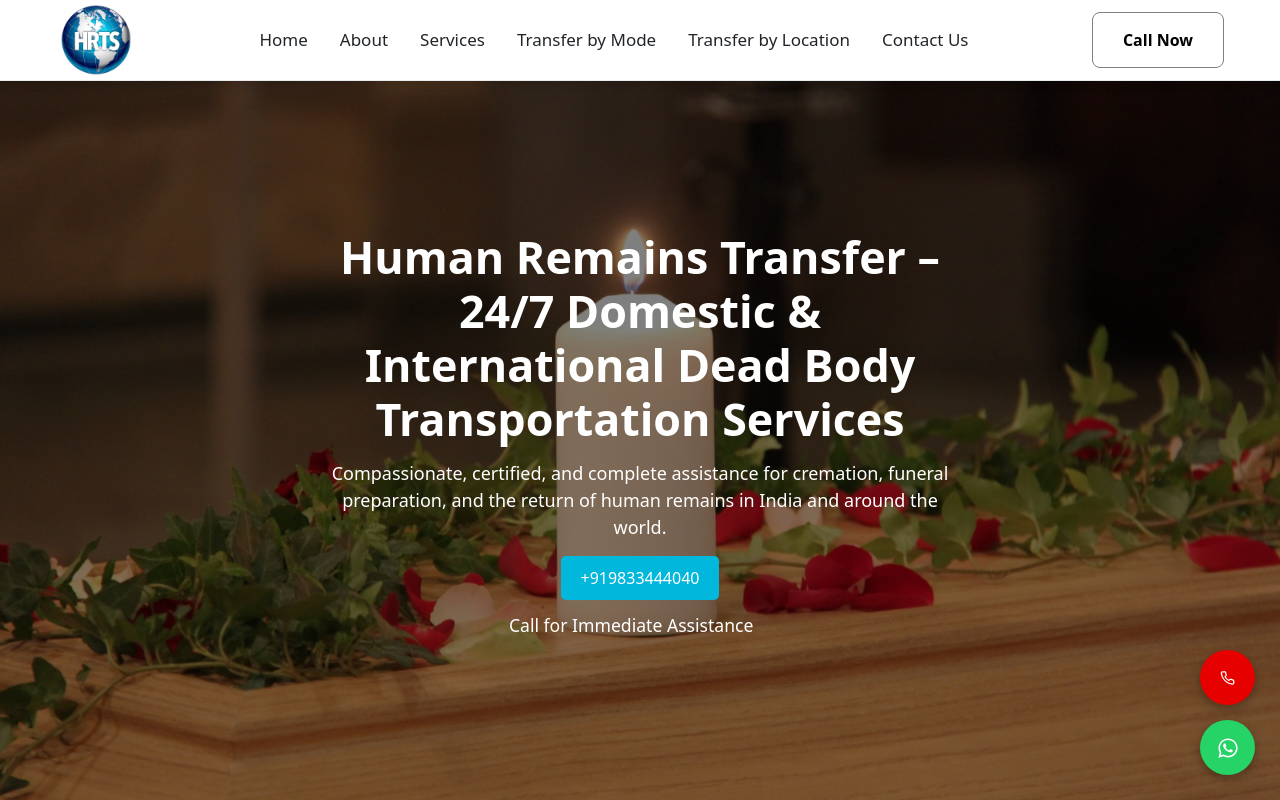
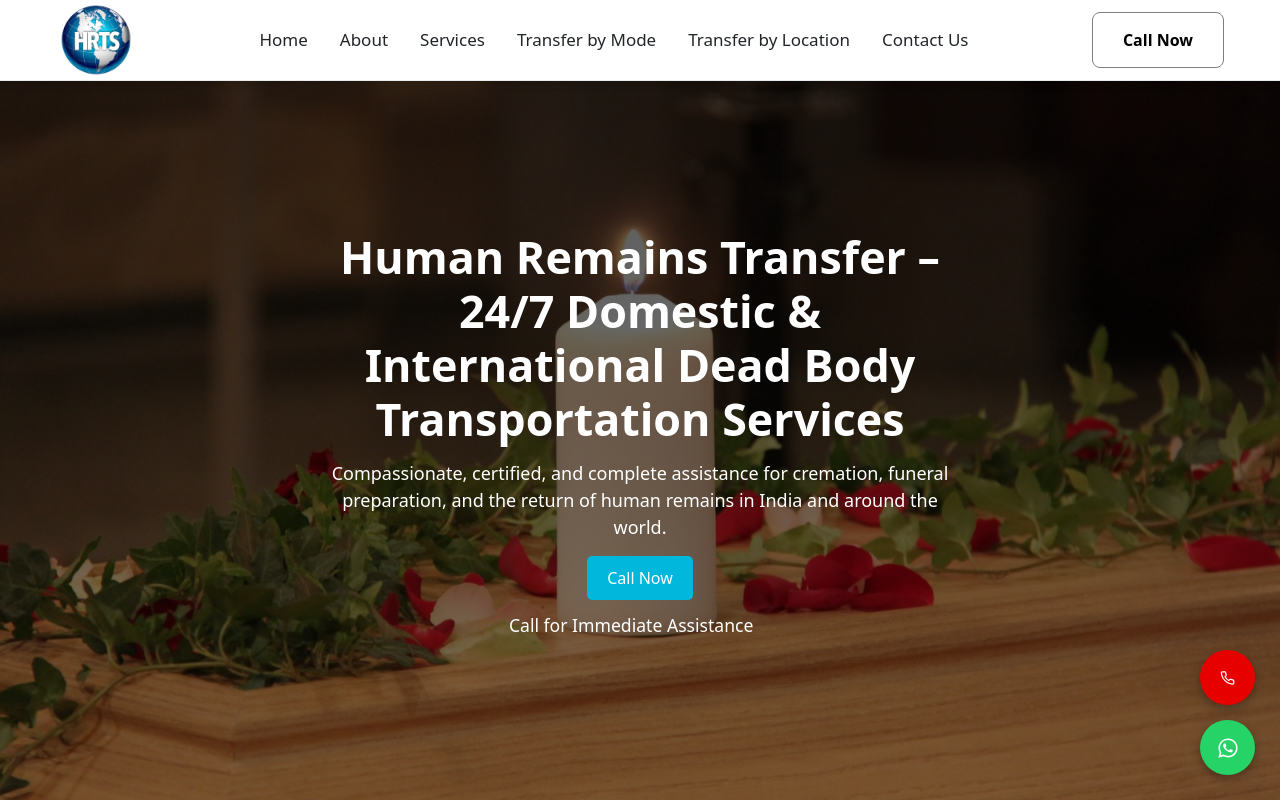
Before and after one commit to Humancare11/HMR, a React (Vite) app: page / in a window 1280 px wide. Shown: the top 800 px of the page. Built offline with nearby package versions, Linux system fonts and the light colour scheme.

Commit message:
Improve Accessibility Score

```diff
--- a/src/components/ContactUs.jsx
+++ b/src/components/ContactUs.jsx
@@ -79,7 +79,7 @@ const ContactUs = () => {
                 <div className="icon"><FiPhone /></div>
                 <div>
                   <h6>24/7 Emergency Line</h6>
-                  <p><a href="tel: +919833444040" style={{ textDecoration: 'none', color: 'inherit' }}> +919833444040</a></p>
+                  <p><a href="tel: +919833444040" style={{ textDecoration: 'none', color: 'inherit' }} > +919833444040</a></p>
                   <small>Available 24/7</small>
                 </div>
               </div>
--- a/src/components/Footer.css
+++ b/src/components/Footer.css
@@ -1,5 +1,5 @@
 .footer-section {
-  background-color: #01b7db;
+  background-color: #05afd1;
 }
 
 .footer-section a {
@@ -8,6 +8,7 @@
 }
 
 .footer-section a:hover {
+  color: #000000;
   text-decoration: underline;
 }
 
--- a/src/components/Footer.jsx
+++ b/src/components/Footer.jsx
@@ -96,7 +96,7 @@ export default function Footer() {
 
 
  <div className="sticky-buttons">
-  <a href="tel:+919833444040" className="sticky-btn call-btn">
+  <a href="tel:+919833444040" className="sticky-btn call-btn"   aria-label="Call Human Remains Transfer">
     <FiPhone size={22} />
   </a>
 
@@ -105,7 +105,7 @@ href="https://wa.me/+919833444040"
 target="_blank"
 rel="noopener noreferrer"
 className="sticky-btn whatsapp-btn"
-
+ aria-label="Chat on WhatsApp with Human Remains Transfer"
 >
 
 
--- a/src/components/Header.jsx
+++ b/src/components/Header.jsx
@@ -57,7 +57,7 @@ const Header = () => {
 
           {/* Call Now Button */}
           <div className="desktop-only">
-            <a href="tel:+919833444040" className="cta-button">
+            <a href="tel:+919833444040" className="cta-button" aria-label="Call Human Remains Transfer">
               Call Now
             </a>
           </div>
@@ -110,6 +110,7 @@ const Header = () => {
                 href="tel:+919833444040"
                 className="mobile-cta-button"
                 onClick={() => setIsMenuOpen(false)}
+                aria-label="Call Human Remains Transfer"
               >
                 Call Now
               </a>
--- a/src/components/Homecomponents/Banner.jsx
+++ b/src/components/Homecomponents/Banner.jsx
@@ -33,16 +33,12 @@ const Banner = () => {
         </div> */}
         <div className="d-flex gap-3 flex-wrap justify-content-center">
 
-          <a href="tel: +919833444040" className="btn-custom">
- +919833444040
-</a>
-
+          <a href="tel: +919833444040" className="btn-custom"> Call Now </a>
           {/* <button className="btn-outline-custom">
             Learn About Our Services
           </button> */}
         </div>
-        <h4 className="hero-subtitle">
-Call for Immediate Assistance         </h4>
+        <h4 className="hero-subtitle"> Call for Immediate Assistance         </h4>
       </div>
     </section>
   );
--- a/src/components/Homecomponents/ImmediateAssistance.css
+++ b/src/components/Homecomponents/ImmediateAssistance.css
@@ -3,3 +3,11 @@
   background: linear-gradient(135deg, #01b7db, #accbd1);
   border-radius: 15px;
 }
+.btn-immediate {
+  background-color: #0f0f0f;
+    color: #ffffff;
+    padding: 10px 20px;
+    border: none;
+    border-radius: 5px;
+    text-decoration: none;
+}
--- a/src/components/Homecomponents/ImmediateAssistance.jsx
+++ b/src/components/Homecomponents/ImmediateAssistance.jsx
@@ -14,7 +14,7 @@ export default function ImmediateAssistance() {
         <div className="d-flex justify-content-center gap-2 mt-3">
           {/* <button className="btn btn-light px-4">
     Call Now          </button> */}
-    <a href="tel: +919833444040" className="btn btn-light px-4">
+    <a href="tel: +919833444040" className="btn-immediate">
     24/7 Helpline
 </a>
           {/* <input
--- a/src/components/Homecomponents/banner.css
+++ b/src/components/Homecomponents/banner.css
@@ -50,7 +50,7 @@
 }
 
 .btn-custom:hover {
-  background-color: #01b7db;
+  background-color: #077c94;
 }
 
 .btn-outline-custom {
@@ -80,9 +80,8 @@
   }
 }
 
-
 .hero-section {
-  background-image:linear-gradient(rgba(0, 0, 0, 0.5), rgba(0, 0, 0, 0.5)), url('../../assets/banner.jpeg');
+  background-image:linear-gradient(rgba(0, 0, 0, 0.65), rgba(0, 0, 0, 0.5)), url('../../assets/banner.jpeg');
   background-position: center;
   background-repeat: no-repeat;
   background-size: cover;
```
